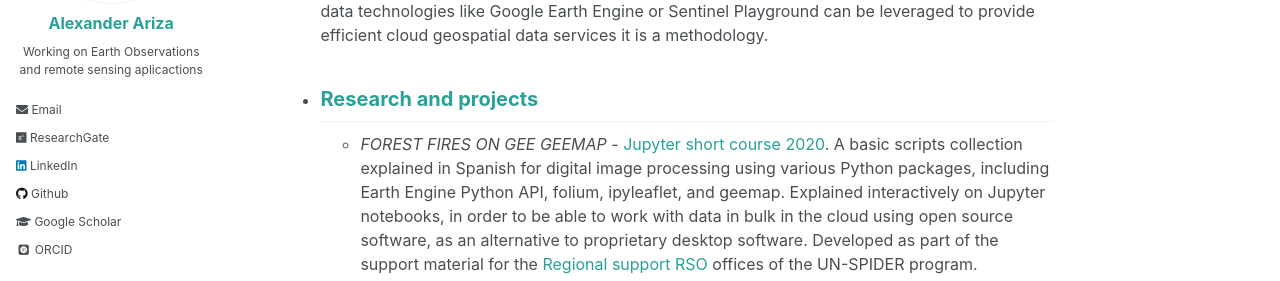
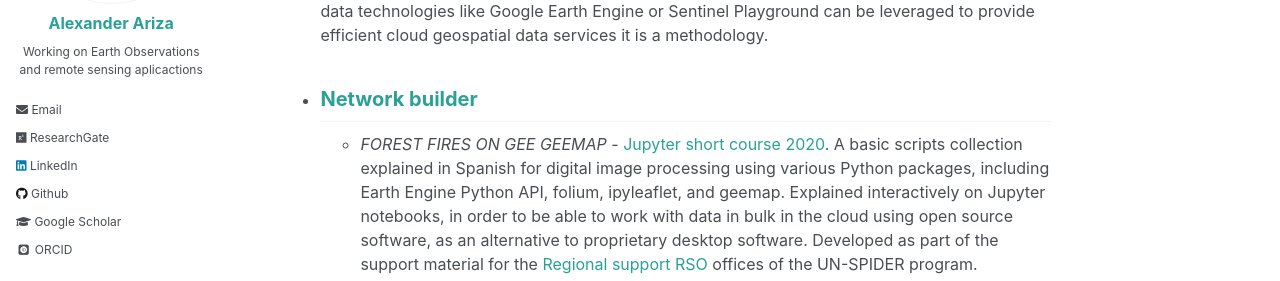
Before and after one commit to Alexanderariza/alexanderariza.github.io, a Jekyll site: the page built from _pages/about.md, in a window 1280 px wide and 900 px high, scrolled down 845 px. Shown: the part 208-489 px from the top of the window. Built offline with Jekyll 4.4.1, drawn with Linux system fonts in a browser that asks for light colours; some web fonts are replaced.

Commit message:
Update about.md

```diff
--- a/_pages/about.md
+++ b/_pages/about.md
@@ -26,7 +26,7 @@
 I finished a [PhD at the Faculty of Geography at University of Alcalá , Alcala de Henares, Madrid](https://geogra.uah.es/?phase=1&subpage=aims&subprojectid=1013), in collaboration with [GITA research Grup](https://geogra.uah.es/gita/) and [Earth Observation Group for the Quantitative Dynamics of the Biosphere](http://www.upm.es/observatorio/vi/index.jsp?pageac=grupo.jsp&idGrupo=640) of [Polytechnic University of Madrid](https://www.upm.es/),. My research focuses on analysis of changes in the structure of the landscape by forest fires by detection, and how we can support this with the Big Data technologies, and cloud computing. I am interested in how big data technologies like Google Earth Engine or Sentinel Playground can be leveraged to provide efficient cloud geospatial data services
 it is a methodology.
 
-- Research and projects
+- Network builder
 ------
   - *FOREST FIRES ON GEE GEEMAP* - [Jupyter short course 2020](https://github.com/Alexanderariza/FOREST-FIRES-ON-GEE-GEEMAP). A basic scripts collection explained in Spanish for digital image processing using various Python packages, including Earth Engine Python API, folium, ipyleaflet, and geemap. Explained interactively on Jupyter notebooks, in order to be able to work with data in bulk in the cloud using open source software, as an alternative to proprietary desktop software. Developed as part of the support material for the [Regional support RSO](http://kp.un-spider.org/network/regional-support-offices) offices of the UN-SPIDER program.
   - *Member* - [The Latin-American Network for Remote Sensing and Forest Fires (RedLaTIF)](https://gofcgold.org/regional-networks/red-latinoamerica-deteledeteccion-e-incendios-forestales-redlatif) -  is a regional network established in 2002 under the Global Observations of Forest and Land Dynamics (GOFC/GOLD)-Fire Mapping and Monitoring Theme.
```
